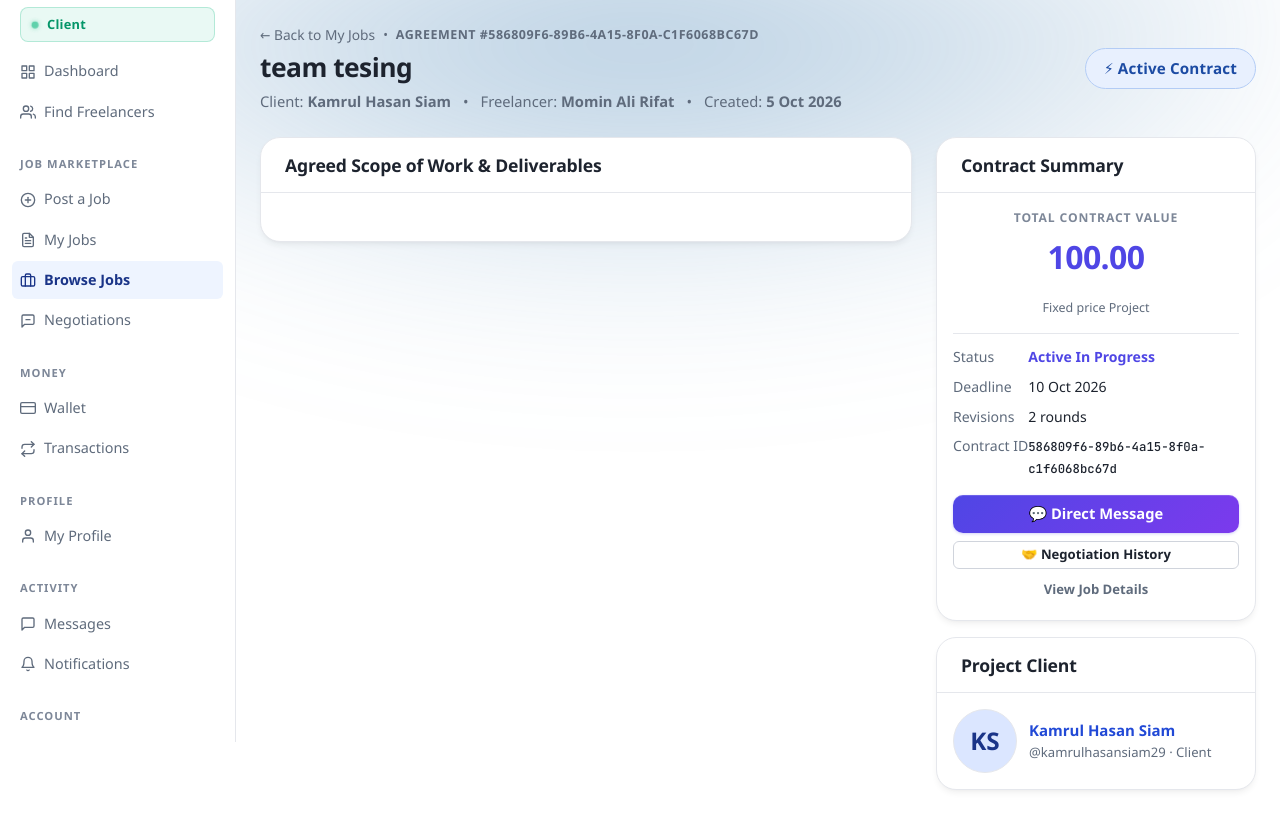
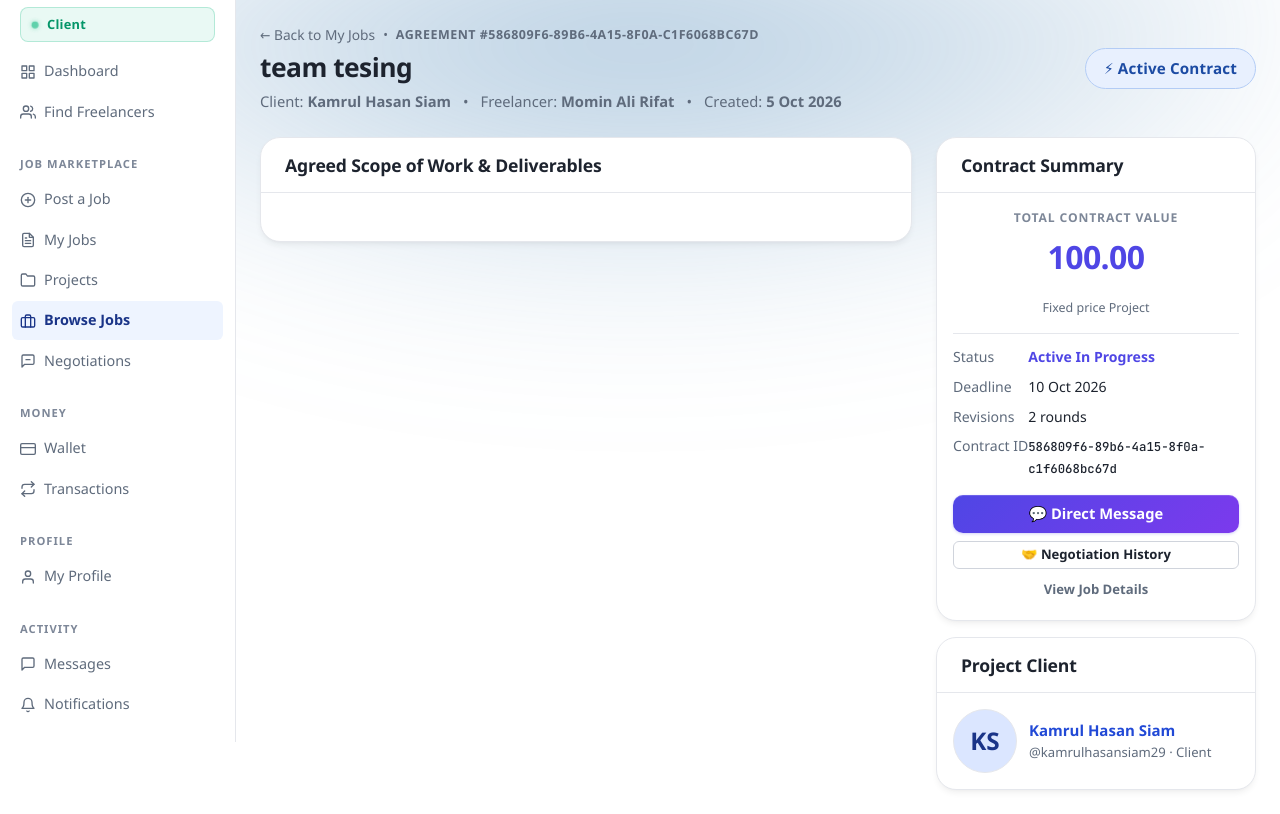
Before and after one commit to Siam-2004/SkillBridge, a Django app: page /contracts/586809f6-89b6-4a15-8f0a-c1f6068bc67d/ in a window 1280 px wide. Shown: the part 58-872 px from the top of the page. Run offline with Django 5.2, Linux system fonts and the light colour scheme; a user stored in the database is signed in; data comes from the database, SQL or seed files in the repository; both versions use the stored data as it was after the commit; parts of the project's set-up code (start-up, migrations or seed data) failed here and were passed over.

Commit message:
side bar

```diff
--- a/templates/components/sidebar.html
+++ b/templates/components/sidebar.html
@@ -24,6 +24,10 @@
     <a class="side-link{% if nav == 'contracts' %} is-active{% endif %}" href="{% url 'agreements:my_contracts' %}">
       <svg width="16" height="16" viewBox="0 0 24 24" fill="none" stroke="currentColor" stroke-width="2" stroke-linecap="round" stroke-linejoin="round" aria-hidden="true"><path d="M14 2H6a2 2 0 0 0-2 2v16a2 2 0 0 0 2 2h12a2 2 0 0 0 2-2V8z"></path><polyline points="14 2 14 8 20 8"></polyline><line x1="16" y1="13" x2="8" y2="13"></line><line x1="16" y1="17" x2="8" y2="17"></line><polyline points="10 9 9 9 8 9"></polyline></svg>
       <span>Accepted Jobs</span>
+    </a>
+    <a class="side-link{% if nav == 'projects' %} is-active{% endif %}" href="{% url 'projects:list' %}">
+      <svg width="16" height="16" viewBox="0 0 24 24" fill="none" stroke="currentColor" stroke-width="2" stroke-linecap="round" stroke-linejoin="round" aria-hidden="true"><path d="M22 19a2 2 0 0 1-2 2H4a2 2 0 0 1-2-2V5a2 2 0 0 1 2-2h5l2 3h9a2 2 0 0 1 2 2z"></path></svg>
+      <span>Projects</span>
     </a>
     <a class="side-link{% if nav == 'proposals' %} is-active{% endif %}" href="{% url 'proposals:my_proposals' %}">
       <svg width="16" height="16" viewBox="0 0 24 24" fill="none" stroke="currentColor" stroke-width="2" stroke-linecap="round" stroke-linejoin="round" aria-hidden="true"><line x1="22" y1="2" x2="11" y2="13"></line><polygon points="22 2 15 22 11 13 2 9 22 2"></polygon></svg>
@@ -84,6 +88,10 @@
     <a class="side-link{% if nav == 'my_jobs' %} is-active{% endif %}" href="{% url 'marketplace:my_jobs' %}">
       <svg width="16" height="16" viewBox="0 0 24 24" fill="none" stroke="currentColor" stroke-width="2" stroke-linecap="round" stroke-linejoin="round" aria-hidden="true"><path d="M14 2H6a2 2 0 0 0-2 2v16a2 2 0 0 0 2 2h12a2 2 0 0 0 2-2V8z"></path><polyline points="14 2 14 8 20 8"></polyline><line x1="16" y1="13" x2="8" y2="13"></line><line x1="16" y1="17" x2="8" y2="17"></line><polyline points="10 9 9 9 8 9"></polyline></svg>
       <span>My Jobs</span>
+    </a>
+    <a class="side-link{% if nav == 'projects' %} is-active{% endif %}" href="{% url 'projects:list' %}">
+      <svg width="16" height="16" viewBox="0 0 24 24" fill="none" stroke="currentColor" stroke-width="2" stroke-linecap="round" stroke-linejoin="round" aria-hidden="true"><path d="M22 19a2 2 0 0 1-2 2H4a2 2 0 0 1-2-2V5a2 2 0 0 1 2-2h5l2 3h9a2 2 0 0 1 2 2z"></path></svg>
+      <span>Projects</span>
     </a>
     <a class="side-link{% if nav == 'jobs' %} is-active{% endif %}" href="{% url 'marketplace:job_list' %}">
       <svg width="16" height="16" viewBox="0 0 24 24" fill="none" stroke="currentColor" stroke-width="2" stroke-linecap="round" stroke-linejoin="round" aria-hidden="true"><rect x="2" y="7" width="20" height="14" rx="2" ry="2"></rect><path d="M16 21V5a2 2 0 0 0-2-2h-4a2 2 0 0 0-2 2v16"></path></svg>
```
Also changed, not shown: db.sqlite3.
